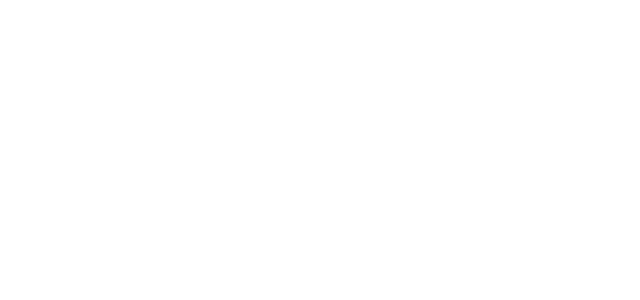
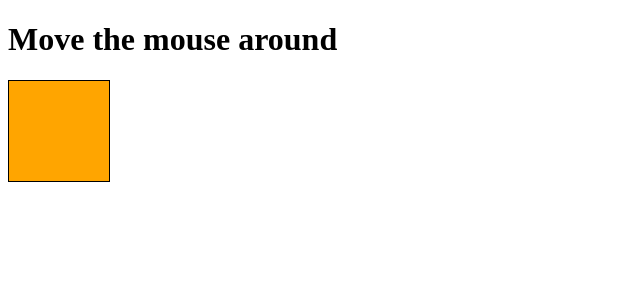
Before and after one commit to Mark-Ball/react-practice, a React (Create React App) app: page /mousetracker in a window 1280 px wide. Shown: the top 300 px of the page, without its empty margins (0-640 px from the left). Built offline with nearby package versions, Linux system fonts and the light colour scheme.

Commit message:
adapted render props example using functional components

```diff
--- a/src/components/App/App.js
+++ b/src/components/App/App.js
@@ -2,6 +2,7 @@
 import { BrowserRouter, Route } from 'react-router-dom';
 import Menu from '../Menu';
 import Hooks from '../Hooks';
+import MouseTracker from '../MouseTracker';
 
 class App extends Component {
 	render() {
@@ -9,6 +10,7 @@
 			<BrowserRouter>
 				<Route exact path='/' component={Menu} />
 				<Route exact path='/hooks' component={Hooks} />
+				<Route exact path='/mousetracker' component={MouseTracker} />
 			</BrowserRouter>
     	);
   	};
--- /dev/null
+++ b/src/components/Cat/index.js
@@ -0,0 +1,18 @@
+import React from 'react';
+import styled from 'styled-components';
+
+const Box = styled.div`
+    border: 1px solid black;
+    background-color: orange;
+    height: 100px;
+    width: 100px;
+    position: relative;
+`;
+
+export default function Cat(props) {
+    const { mouse } = props;
+
+    return (
+        <Box style={{ left: mouse.x, top: mouse.y }} />
+    )
+}
--- /dev/null
+++ b/src/components/Mouse/index.js
@@ -0,0 +1,19 @@
+import React, { useState } from 'react';
+import Cat from '../Cat';
+
+export default function Mouse(props) {
+    const [x, setX] = useState(0);
+    const [y, setY] = useState(0);
+
+    function handleMouseMove(event) {
+        setX(event.clientX);
+        setY(event.clientY);
+        console.log(x, y);
+    }
+
+    return (
+        <div style={{ height: '100vh' }} onMouseMove={handleMouseMove}>
+            {props.render(x, y)}
+        </div>
+    )
+}
--- /dev/null
+++ b/src/components/MouseTracker/index.js
@@ -0,0 +1,16 @@
+import React from 'react';
+import Mouse from '../Mouse';
+import Cat from '../Cat';
+
+function MouseTracker() {
+    return (
+        <>
+            <h1>Move the mouse around</h1>
+            <Mouse render={mouse => (
+                <Cat mouse={mouse} />
+            )} />
+        </>
+    )
+}
+
+export default MouseTracker;
```
